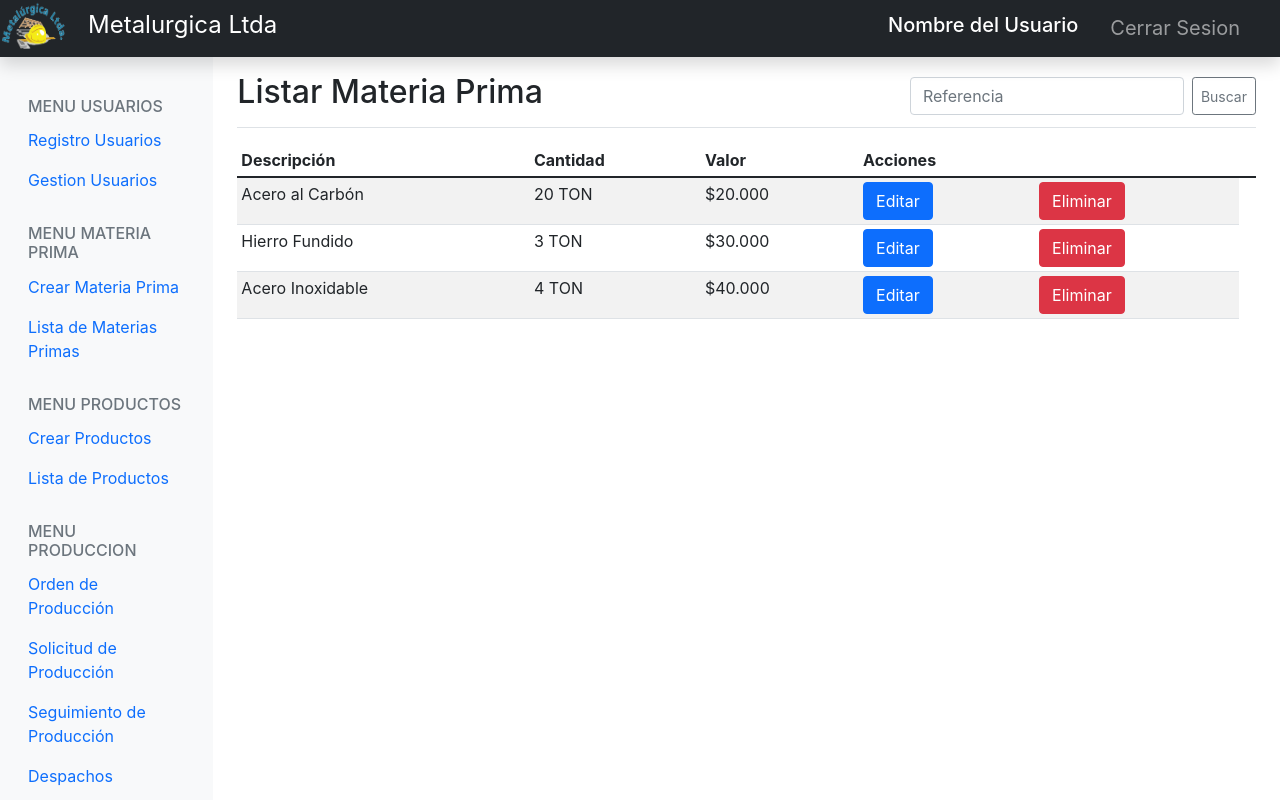
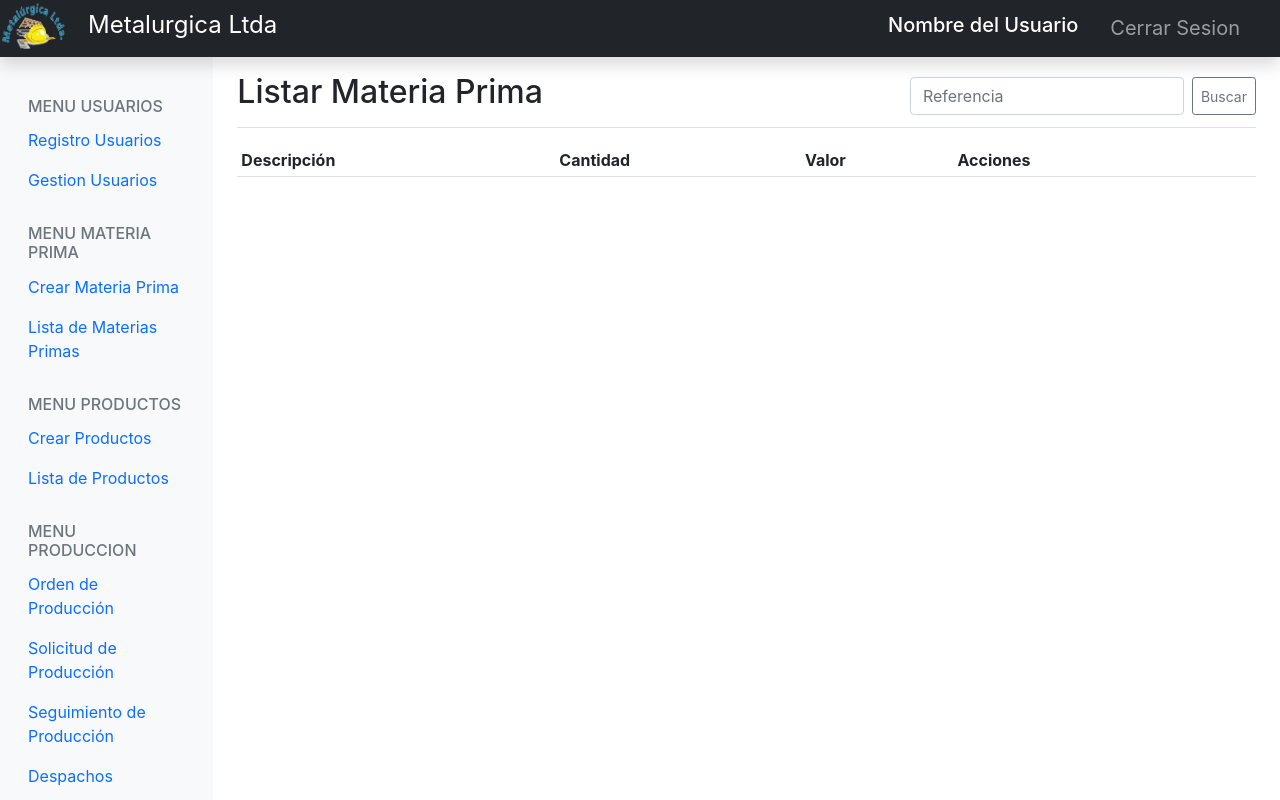
Before and after one commit to adromeroc/Inventario_Metalurgia, a React (Create React App) app: page /materia-prima/lista in a window 1280 px wide. Shown: the top 800 px of the page. Built offline with nearby package versions, Linux system fonts and the light colour scheme; the HTML template or start-up script is replaced by a standard one.

Commit message:
ListarMP

```diff
--- a/src/componentes/materia-prima/MateriaPrimaLista.jsx
+++ b/src/componentes/materia-prima/MateriaPrimaLista.jsx
@@ -2,6 +2,7 @@ import { Fragment } from "react";
 import DefaultContentMensaje from "../DefaultContentMensaje";
 
 export default function MateriaPrimaLista() {
+    const listado = JSON.parse (localStorage.getItem("listadoMP")) || [];
     return (
         <Fragment>
            <div className="d-flex justify-content-between flex-wrap flex-md-nowrap align-items-center pt-3 pb-2 mb-3 border-bottom">
@@ -26,10 +27,11 @@ export default function MateriaPrimaLista() {
               </tr>
             </thead>
             <tbody>
-              <tr>
-                <td>Acero al Carbón</td>
-                <td>20 TON</td>
-                <td>$20.000</td>
+                {
+                    listado.map ((p) => <tr>
+                        <td>{p.des}</td>
+                        <td>{p.can}</td>
+                        <td>{p.valor}</td>
                         <td>
                         <form action="" method="post">
                             <input type="submit" value="Editar" className="btn btn-primary" />
@@ -40,37 +42,9 @@ export default function MateriaPrimaLista() {
                             <input type="submit" value="Eliminar" className="btn btn-danger" />
                         </form>
                         </td>
-              </tr>
-              <tr>
-                <td>Hierro Fundido</td>
-                <td>3 TON</td>
-                <td>$30.000</td>
-                <td>
-                  <form action="" method="post">
-                    <input type="submit" value="Editar" className="btn btn-primary" />
-                  </form>
-                </td>
-                <td>
-                  <form action="" method="post">
-                    <input type="submit" value="Eliminar" className="btn btn-danger" />
-                  </form>
-                </td>
-              </tr>
-              <tr>
-                <td>Acero Inoxidable</td>
-                <td>4 TON</td>
-                <td>$40.000</td>
-                <td>
-                  <form action="" method="post">
-                    <input type="submit" value="Editar" className="btn btn-primary" />
-                  </form>
-                </td>
-                <td>
-                  <form action="" method="post">
-                    <input type="submit" value="Eliminar" className="btn btn-danger" />
-                  </form>
-                </td>
-              </tr>
+
+                        </tr>)
+                }
             </tbody>
           </table>
         </div>
```
Lines whose indentation alone changed are shown as unchanged.
